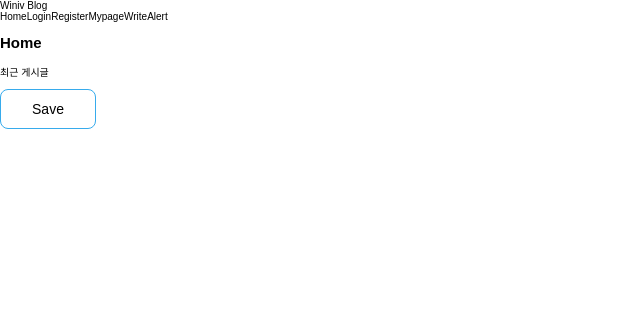
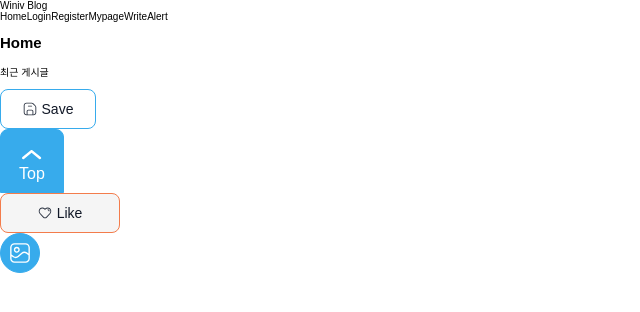
Before and after one commit to lhk0721/wenivBlog, a React (Vite) app in the folder app/: page / in a window 1280 px wide. Shown: the top 312 px of the page, without its empty margins (0-640 px from the left). Built offline with nearby package versions, Linux system fonts and the light colour scheme; a web font is replaced by a local one.

Commit message:
재사용 가능한 버튼 컴포넌트 완성

```diff
--- a/app/src/App.jsx
+++ b/app/src/App.jsx
@@ -4,16 +4,54 @@ import AppRouter from './routes/AppRouter.jsx'
 import './assets/styles/variables.css'
 import './assets/styles/global.css'
 
+// components
 import Button from './components/buttons/Button.jsx'
-import { saveIcon, saveWhiteIcon } from './assets/icons'
+
+// icons
+import icon from './assets/icons/icon-save.svg'
+import activeicon from './assets/icons/icon-save-white.svg'
+import ArrowTop from './assets/icons/ArrowTop.svg'
+import Like from './assets/icons/icon-like.svg'
+import LikeWhite from './assets/icons/icon-like-white.svg'
+import Image from './assets/icons/icon-image.svg'
+
+
+
+
 
 function App() {
     return (
         <BrowserRouter>
             <AppRouter />
             <Button
-                text = "Save"
-                activeIcon={saveWhiteIcon}
+                variant = 'primary'
+                size = 'md'
+                text = 'Save'
+                icon = {icon}
+                activeIcon={activeicon}
+
+            />
+            <Button
+                variant = 'primary'
+                size = 'top'
+                text = 'Top'
+                icon={ArrowTop}
+                activeIcon={ArrowTop}
+            />
+
+            <Button
+                variant = 'negative'
+                size = 'lg'
+                text = 'Like'
+                icon={Like}
+                activeIcon={LikeWhite}
+            />
+
+            <Button
+                variant = 'round'
+                size = 'sm'
+                iconHeight= '2.15rem'
+                icon={Image}
             />
         </BrowserRouter>
     )
--- a/app/src/assets/styles/variables.css
+++ b/app/src/assets/styles/variables.css
@@ -1,25 +1,17 @@
 :root {
     /* color */
-    --color-white: rgba(255, 255, 255, 1);
-    --color-black: rgba(0, 0, 0, 1);
+    --color-text-primary: #111827;
+    --color-text-secondary: #6b7280;
+    --color-text-inverse: #ffffff;
 
-    /* color-bg */
-    --color-bg: #ffffff;
-    --color-surface: #f8fafc;
-    --color-border: #e5e7eb;
-    --color-text: #111827;
-    --color-text-muted: #6b7280;
+    --color-bg-canvas: #ffffff;
+    --color-bg-surface: #f8fafc;
+    --color-bg-subtle: #f5f5f5;
 
-    /* collor-btn */
-    --color-btn-primary-bg: rgba(255, 255, 255, 1);
-    --color-btn-primary-bg-hover: rgba(55, 171, 236, 1);
-    --color-btn-primary-border: rgba(55, 171, 236, 1);
-    --color-btn-primary-border-focus-shadow: rgba(55, 171, 236, 0.8);
+    --color-border-default: #e5e7eb;
 
-    --color-btn-negative-bg: rgba(245, 245, 245, 1);
-    --color-btn-negative-bg-hover: rgba(243, 124, 75, 1);
-    --color-btn-negative-border: rgba(243, 124, 75, 1);
-    --color-btn-negative-border-focus-shadow: rgba(243, 124, 75, 0.12);
+    --color-action-primary: #37abec;
+    --color-action-danger: #f37c4b;
 
 
 
@@ -51,6 +43,7 @@
 
     /* radius */
     --radius-md: 0.8rem;
+    --radius-full: 999rem;
 
     /* shadow */
     --shadow-sm: 0 1px 2px rgba(17, 24, 39, 0.08);
--- a/app/src/components/buttons/Button.jsx
+++ b/app/src/components/buttons/Button.jsx
@@ -1,15 +1,50 @@
 import styles from './Button.module.css'
 import { useState } from 'react'
 
-export default function Button({ text, icon, activeIcon, onClick, theme = 'primary' }) {
+/**
+ * @typedef {Object} ButtonProps
+ * @property {'primary' | 'negative'} variant 버튼 색상 테마
+ * @property {'sm' | 'md' | 'lg' | 'xlg' | 'xxlg' | 'top'} size 버튼 크기
+ * @property {string} [text] 버튼 텍스트
+ * @property {string} [icon] 기본 아이콘 이미지 경로
+ * @property {string} [activeIcon] 눌림 상태 아이콘 이미지 경로
+ * @property {number|string} [iconWidth] 아이콘 너비 (예: 16, '2rem')
+ * @property {number|string} [iconHeight] 아이콘 높이 (미지정 시 iconWidth 사용)
+ * @property {() => void} [onClick] 클릭 핸들러
+ * @property {string} [className] 추가 클래스 이름
+ */
+
+/**
+ * 재사용 가능한 버튼 컴포넌트
+ * @param {ButtonProps} props
+ * @returns {JSX.Element}
+ */
+export default function Button({
+    variant,
+    size,
+    text,
+    icon,
+    activeIcon,
+    iconWidth,
+    iconHeight,
+    onClick,
+    className = ''
+}) {
     const [isPressed, setIsPressed] = useState(false)
     const currentIcon = isPressed && activeIcon ? activeIcon : icon
-    const themeClass = theme === 'negative' ? styles.negative : styles.primary
+    const iconClass = size === 'top'
+        ? styles.topIcon
+        : variant === 'round'
+            ? styles.roundIcon
+            : styles.icon
+    const iconStyle = iconWidth !== undefined || iconHeight !== undefined
+        ? { width: iconWidth, height: iconHeight ?? iconWidth, objectFit: 'contain' }
+        : undefined
 
     return(
         <button
             onClick={onClick}
-            className={`${styles.btn} ${themeClass}`}
+            className={`${styles.base} ${styles[variant]} ${styles[size]} ${className}`}
             onMouseDown={() => setIsPressed(true)}
             onMouseUp={() => setIsPressed(false)}
             onMouseLeave={() => setIsPressed(false)}
@@ -17,7 +52,12 @@ export default function Button({ text, icon, activeIcon, onClick, theme = 'prima
             onTouchEnd={() => setIsPressed(false)}
             onTouchCancel={() => setIsPressed(false)}
         >
-            {currentIcon && <img className={styles.icon} src={currentIcon} alt="" />}
+            {currentIcon &&
+            <img
+                className={iconClass}
+                style={iconStyle}
+                src={currentIcon}
+                alt="" />}
             {text}
         </button>
     )
--- a/app/src/components/buttons/Button.module.css
+++ b/app/src/components/buttons/Button.module.css
@@ -1,54 +1,115 @@
-.btn{
-    width: 9.6rem;
-    height: 4rem;
-
+.base{
     display: flex;
     justify-content: center;
     align-items: center;
     gap: 0.5rem;
 
+    color: var(--color-text-primary);
     font-size: var(--font-size-sm);
     border-radius: var(--radius-md);
-
     transition: all 0.15s ease;
 }
 
+/* variant */
 .primary{
-    border: solid 1px var(--color-btn-primary-border);
-    background-color: var(--color-btn-primary-bg);
+    border: solid 1px var(--color-action-primary);
+    background-color: var(--color-bg-canvas);
 }
 
 .negative{
-    border: solid 1px var(--color-btn-negative-border);
-    background-color: var(--color-btn-negative-bg);
+    border: solid 1px var(--color-action-danger);
+    background-color: var(--color-bg-subtle);
 }
 
+.top{
+    flex-direction: column;
+    justify-content: flex-end;
+    gap: 0.5rem;
+    padding-bottom: 9px;
+    box-sizing: border-box;
+    border: solid 1px var(--color-action-primary);
+    border-radius: var(--radius-md) var(--radius-md) 0 0;
+    background-color: var(--color-action-primary);
+    color: var(--color-text-inverse);
+    font-size: var(--font-size-md);
+}
+
+
+.round{
+    border: solid 1px var(--color-action-primary);
+    border-radius: var(--radius-full);
+    background-color: var(--color-action-primary);
+    color: var(--color-text-inverse);
+}
+
+/* size */
+.sm{
+    width: 4rem;
+    height: 4rem;
+}
+
+.md{
+    width: 9.6rem;
+    height: 4rem;
+}
+
+.lg{
+    width: 12rem;
+    height: 4rem;
+}
+
+.xlg{
+    width: 6.4rem;
+    height: 6.4rem;
+}
+
+.xxlg{
+    width: 39.2rem;
+    height: 4.8rem;
+}
+
+.top{
+    width: 6.4rem;
+    height: 6.4rem;
+}
+
+/* icon */
 .icon{
     width: 1.4rem;
     height: 1.4rem;
 }
 
-.btn:hover{
+.topIcon{
+    width: 2rem;
+    height: 1rem;
+}
+
+.roundIcon{
+    width: 2.4rem;
+    height: 2.4rem
+}
+
+.base:hover{
     transform: translateY(-1px);
 }
 
 .primary:hover{
-    box-shadow: 0 0 2px var(--color-btn-primary-border-focus-shadow);
+    box-shadow: 0 0 2px var(--color-action-primary);
 }
 
 .negative:hover{
-    box-shadow: 0 0 2px var(--color-btn-negative-border-focus-shadow);
+    box-shadow: 0 0 2px var(--color-action-danger);
 }
 
-.btn:active{
-    color: var(--color-white);
+.base:active{
+    color: var(--color-text-inverse);
     transform: translateY(1px);
 }
 
 .primary:active{
-    background-color: var(--color-btn-primary-bg-hover);
+    background-color: var(--color-action-primary);
 }
 
 .negative:active{
-    background-color: var(--color-btn-negative-bg-hover);
+    background-color: var(--color-action-danger);
 }
```
Also changed, not shown: app/src/components/buttons/TopButton.jsx (added, +15 -0 lines), app/src/components/buttons/TopButton.module.css (added, +14 -0 lines), app/src/assets/icons/ArrowTop.svg.
